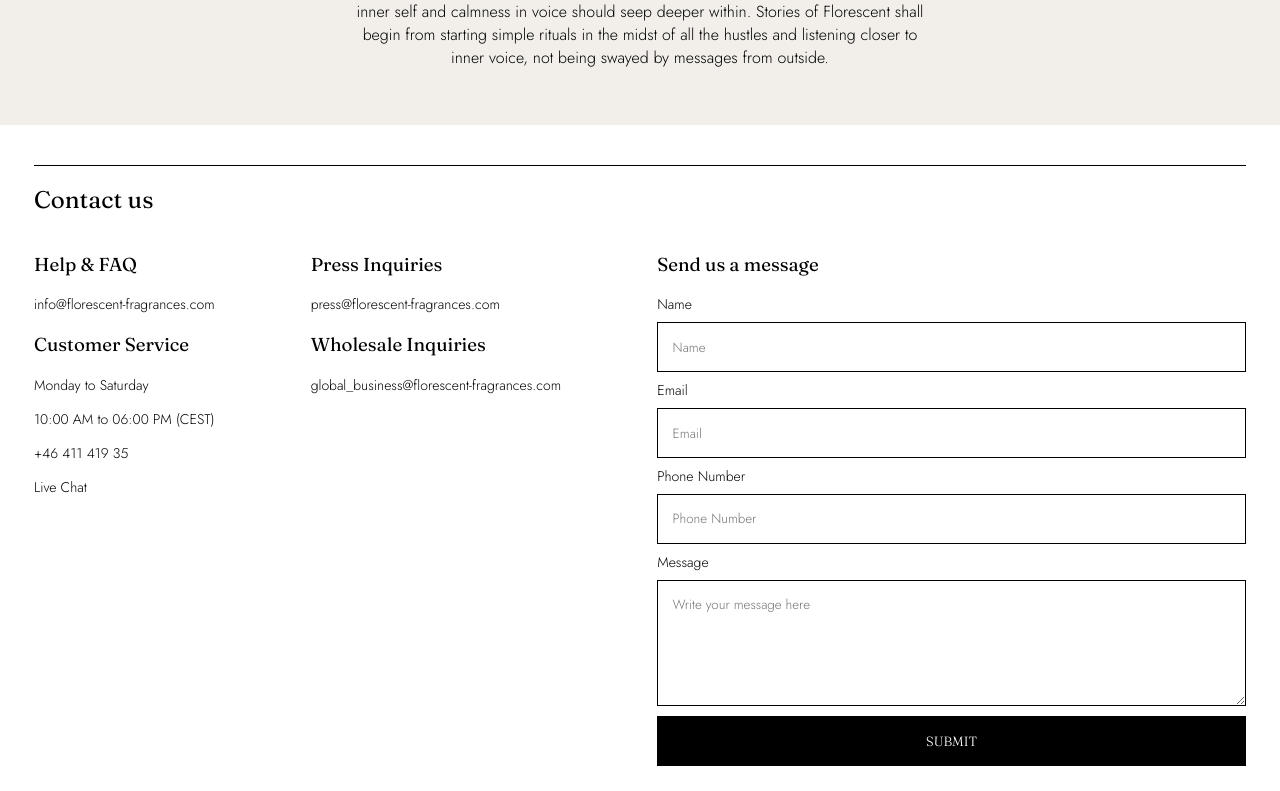
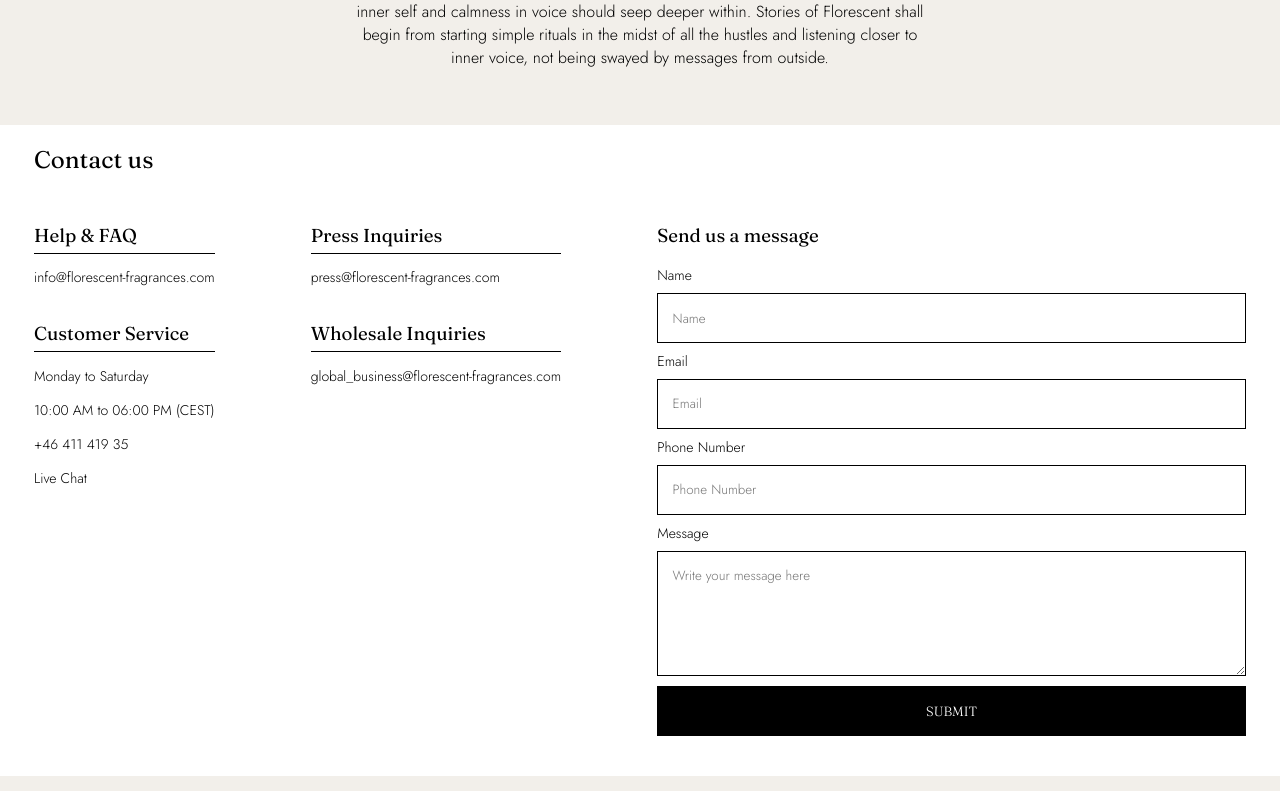
Before and after one commit to lisamarieandersson/florescent, a Svelte app: page / in a window 1280 px wide. Shown: the part 1149-1940 px from the top of the page. Built offline with nearby package versions, Linux system fonts and the light colour scheme.

Commit message:
adjusted lines

```diff
--- a/src/Contact.svelte
+++ b/src/Contact.svelte
@@ -3,22 +3,25 @@
 </script>
 
 <div class="contact-container">
-  <div class="line" />
-  <div class="contact-headline"><h2>Contact us</h2></div>
+  <div class="contact-header"><h2>Contact us</h2></div>
   <div class="contact-content">
     <div class="customer-service-container">
-      <h3>Help & FAQ</h3>
-      <p>info@florescent-fragrances.com</p>
-      <h3>Customer Service</h3>
+      <h3 class="margin-bottom">Help & FAQ</h3>
+      <div class="line" />
+      <p class="padding-bottom">info@florescent-fragrances.com</p>
+      <h3 class="margin-bottom">Customer Service</h3>
+      <div class="line" />
       <p>Monday to Saturday</p>
       <p>10:00 AM to 06:00 PM (CEST)</p>
       <p>+46 411 419 35</p>
       <p>Live Chat</p>
     </div>
     <div class="press-wholesale-container">
-      <h3>Press Inquiries</h3>
-      <p>press@florescent-fragrances.com</p>
-      <h3>Wholesale Inquiries</h3>
+      <h3 class="margin-bottom">Press Inquiries</h3>
+      <div class="line" />
+      <p class="padding-bottom">press@florescent-fragrances.com</p>
+      <h3 class="margin-bottom">Wholesale Inquiries</h3>
+      <div class="line" />
       <p>global_business@florescent-fragrances.com</p>
     </div>
     <div class="send-message">
@@ -32,7 +35,6 @@
   .contact-container {
     display: flex;
     flex-direction: column;
-    margin-top: 2.5rem;
     padding: 0 50rem;
   }
 
@@ -43,8 +45,9 @@
     padding: 0 34rem;
   }
 
-  .contact-headline {
+  .contact-header {
     text-align: center;
+    height: 5rem;
   }
 
   .send-message {
@@ -54,6 +57,14 @@
   .line {
     height: 0.025rem;
     background: #000000;
+  }
+
+  .padding-bottom {
+    padding-bottom: 1rem;
+  }
+
+  .margin-bottom {
+    margin-bottom: 0.4rem;
   }
 
   h3 {
@@ -88,7 +99,7 @@
       padding: 0;
     }
 
-    .contact-headline {
+    .contact-header {
       text-align: left;
     }
   }
@@ -100,9 +111,6 @@
       flex-direction: column;
       gap: 0.5rem;
     }
-    h2 {
-      margin-bottom: 1rem;
-    }
   }
 
   /* Media query for mobile screens */
@@ -110,9 +118,5 @@
     .contact-container {
       padding: 0 1.5rem;
     }
-
-    h2 {
-      font-size: 1.8rem;
-    }
   }
 </style>
```
